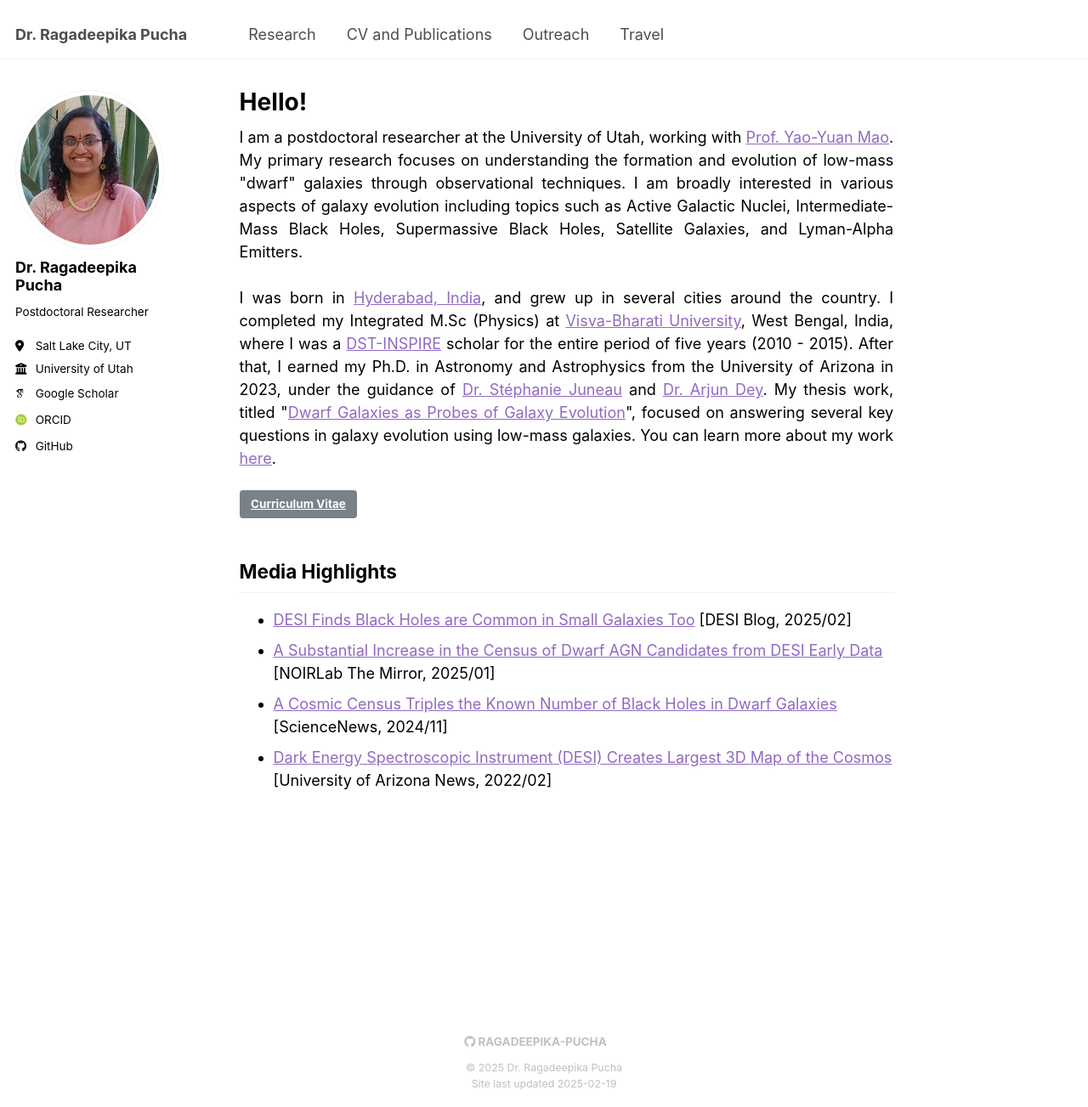
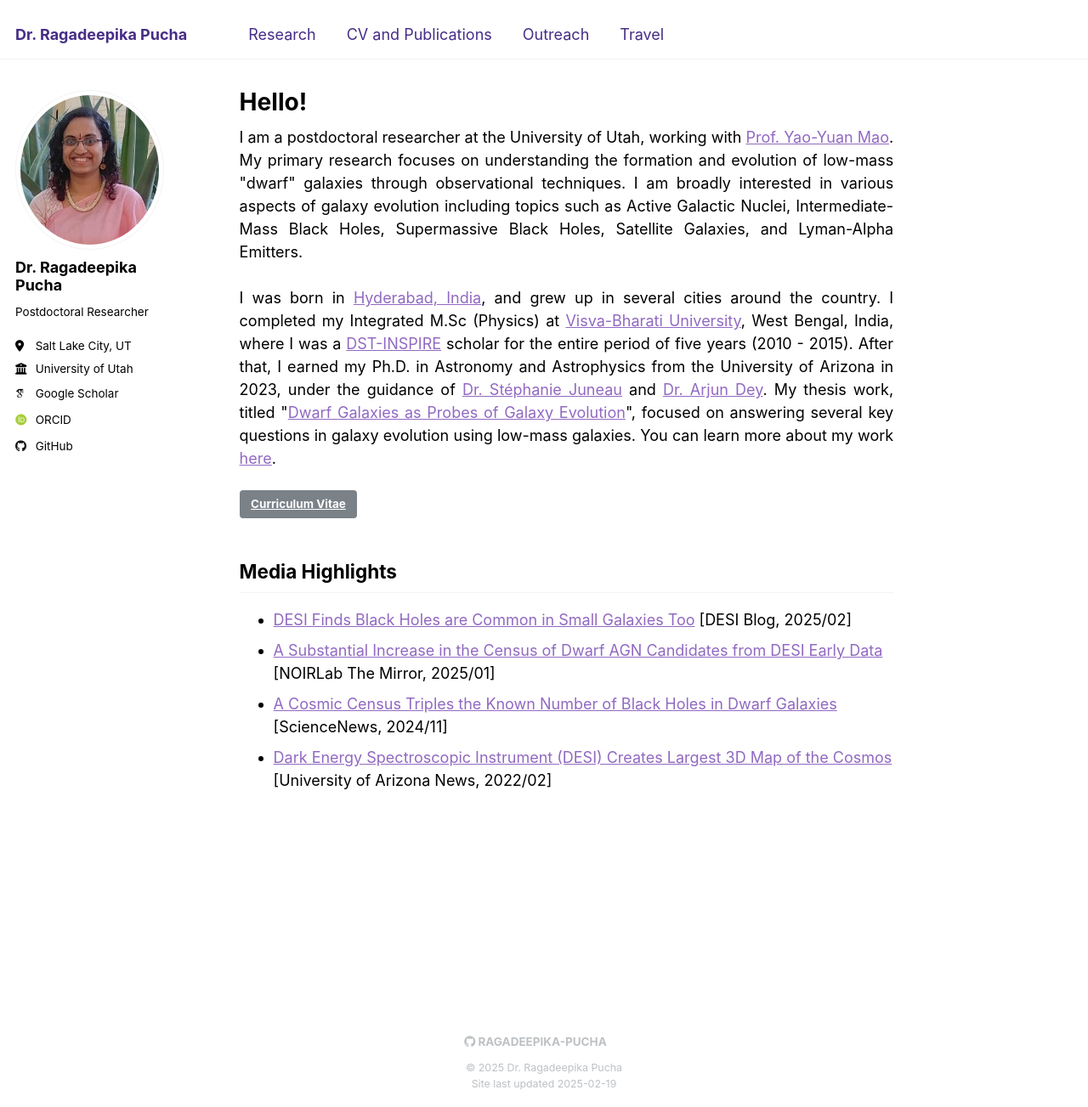
Before and after one commit to Ragadeepika-Pucha/Ragadeepika-Pucha.github.io, a Jekyll site: the page built from _pages/about.md, in a window 1280 px wide and 1303 px high. Shown: the whole window at 85% size. Built offline with Jekyll 4.4.1, drawn with Linux system fonts in a browser that asks for light colours; some web fonts are replaced.

Commit message:
test masthead color

```diff
--- a/_sass/theme/_default.scss
+++ b/_sass/theme/_default.scss
@@ -41,7 +41,7 @@ $sidebar-screen-min-width   : 1024px;
     --global-link-color                 : #{$light-purple};
     --global-link-color-hover           : mix(#000, #2f7f93, 25%);
     --global-link-color-visited         : mix(#fff, #2f7f93, 25%);
-    --global-masthead-link-color        : #{$dark-gray};
+    --global-masthead-link-color        : #{$purple};
     --global-masthead-link-color-hover  : mix(#000, #{$gray}, 25%);
     --global-text-color                 : #{$black};
     --global-text-color-light           : #{$light-gray};
```
